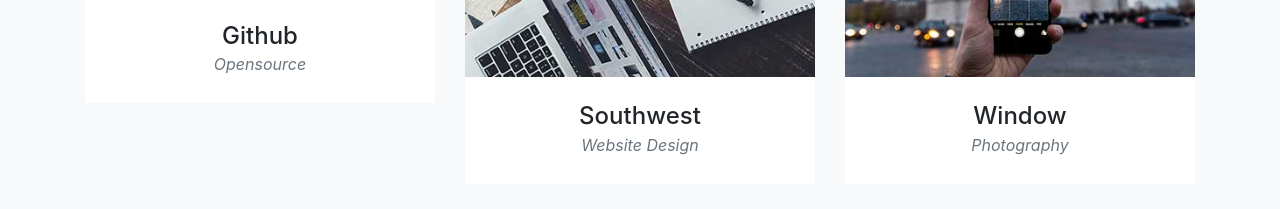
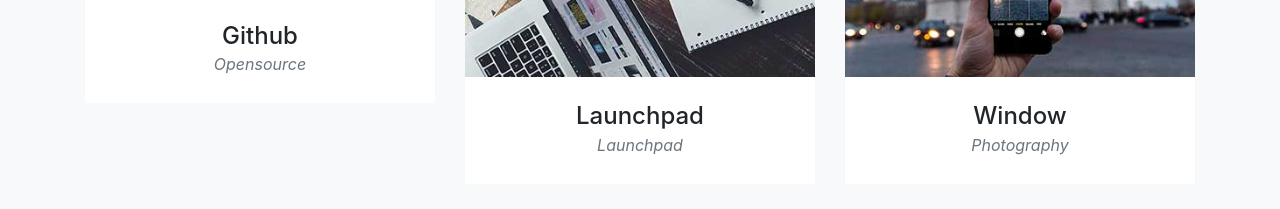
Before and after one commit to RafikHamza/escrowbangla.github.io, a website with bundled scripts: page index.html in a window 1280 px wide. Shown: the part 2299-2508 px from the top of the page. Built offline with nearby package versions, Linux system fonts and the light colour scheme; a web font is replaced by a local one.

Commit message:
first commit

```diff
--- a/index.html
+++ b/index.html
@@ -182,8 +182,8 @@
               <img class="img-fluid" src="img/portfolio/05-thumbnail.jpg" alt="">
             </a>
             <div class="portfolio-caption">
-              <h4>Southwest</h4>
-              <p class="text-muted">Website Design</p>
+              <h4>Launchpad</h4>
+              <p class="text-muted">Launchpad</p>
             </div>
           </div>
           <div class="col-md-4 col-sm-6 portfolio-item">
```
